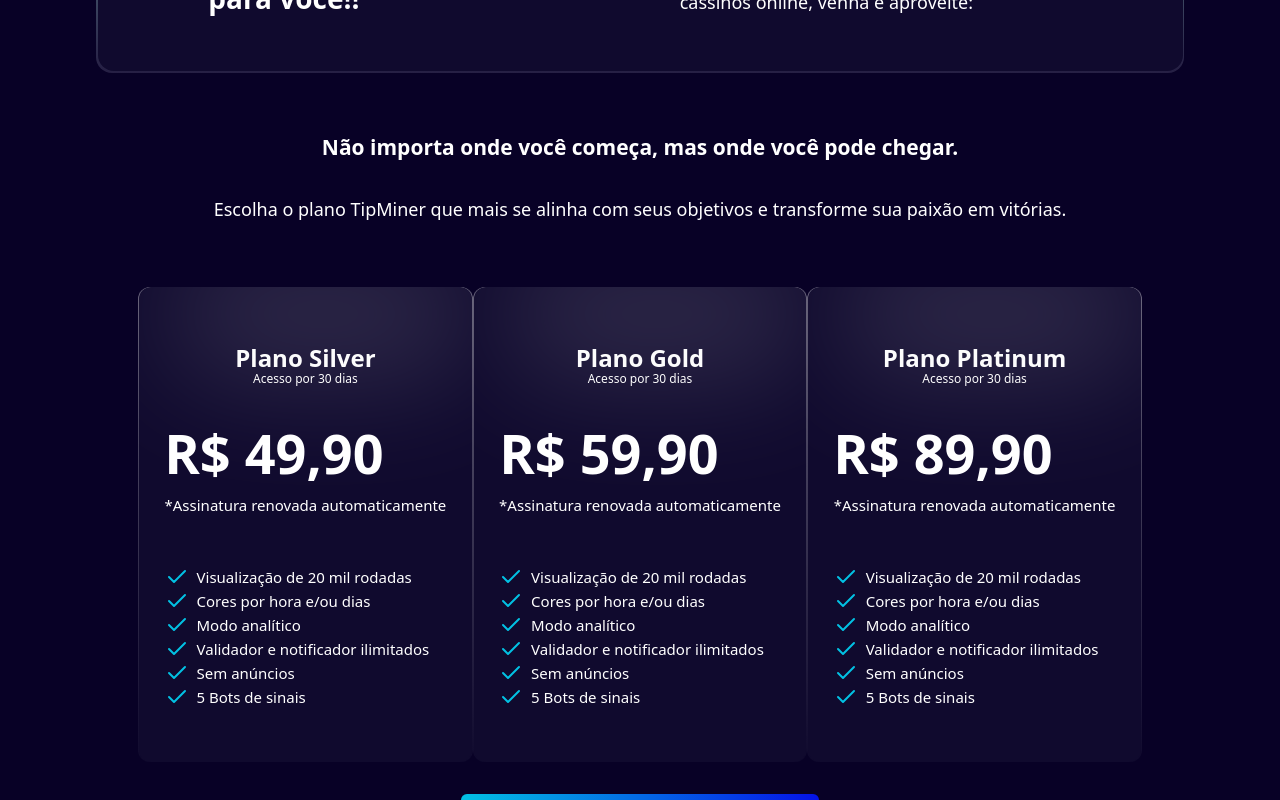
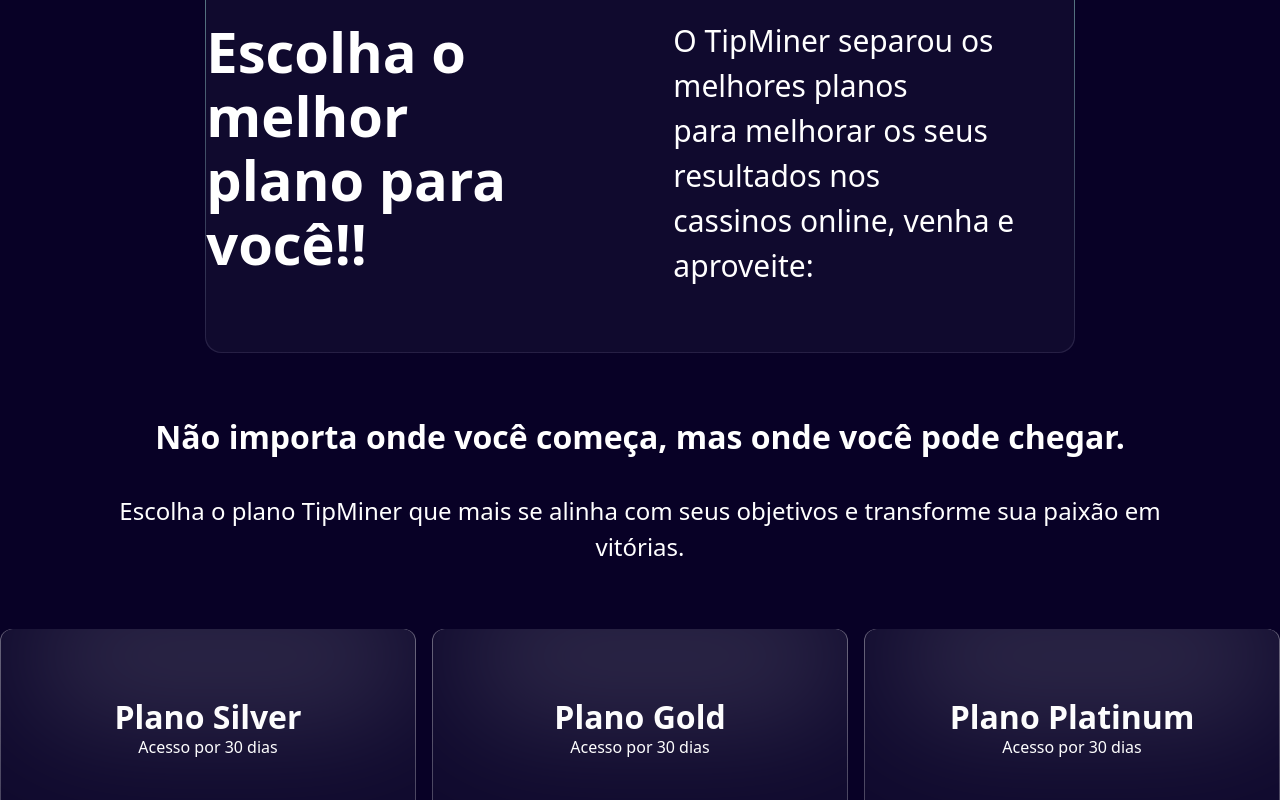
Before and after one commit to ImDevMota/lp-tip-miner, a React (Vite) app: page / in a window 1280 px wide. Shown: the part 7520-8320 px from the top of the page. Built offline with nearby package versions, Linux system fonts and the light colour scheme.

Commit message:
Desktop: Finalizei a section plans

```diff
--- a/src/components/Plans.jsx
+++ b/src/components/Plans.jsx
@@ -1,92 +1,95 @@
 import { Check } from "lucide-react";
+import BgPlans from "../assets/bg-plans.png";
 
 function Plans() {
   return (
-    <section className="flex justify-center items-center">
+    <section className="flex justify-center items-center relative">
       <div className="flex flex-col justify-center items-center w-[85%]">
-        <div className="p-[1.5px] bg-gradient-to-b from-[#5F858E] to-[#261f44] rounded-2xl w-[100%] mt-[1rem]">
-          <div className="bg-[#100a2e] sm:flex-row backdrop-blur-md py-[3.3rem] rounded-2xl text-[white] text-center flex flex-col justify-center items-center">
-            <h2 className="font-[700] text-[28px]">
-              Escolha o melhor plano para você!!
+        <div className="p-[1.5px] bg-gradient-to-b from-[#5F858E] to-[#261f44] rounded-2xl w-[100%] sm:w-[80%] mt-[1rem] sm:mt-[4rem]">
+          <div className="bg-[#100a2e] sm:flex-row backdrop-blur-md sm:gap-x-[8rem] py-[3.3rem] sm:py-[4rem] rounded-2xl text-[white] text-center flex flex-col justify-center items-center">
+            <h2 className="font-[700] text-[28px] sm:text-start mt-[0.8rem] sm:leading-[4rem] sm:text-[56px]">
+              Escolha o melhor <br />
+              plano para você!!
             </h2>
 
-            <p className="font-[400] text-[18px] w-[85%] mt-[1.5rem]">
-              O TipMiner separou os melhores planos para melhorar os seus
-              resultados nos cassinos online, venha e aproveite:
+            <p className="font-[400] text-[18px] w-[85%] sm:text-start sm:w-fit sm:text-[30px] mt-[1.5rem]">
+              O TipMiner separou os melhores planos <br />
+              para melhorar os seus resultados nos <br />
+              cassinos online, venha e aproveite:
             </p>
           </div>
         </div>
 
-        <h2 className="font-[700] text-white text-[21px] text-center mt-[3.7rem]">
+        <h2 className="font-[700] text-white text-[21px] text-center sm:text-[32px] mt-[3.7rem]">
           Não importa onde você começa, mas onde você pode chegar.
         </h2>
-        <p className="font-[400] text-white text-[18px] text-center mt-[2rem]">
+        <p className="font-[400] text-white text-[18px] sm:text-[24px] text-center mt-[2rem]">
           Escolha o plano TipMiner que mais se alinha com seus objetivos e
           transforme sua paixão em vitórias.
         </p>
 
-        <div className="flex flex-col sm:flex-row">
-          <div className="p-[0.8px] overflow-hidden bg-gradient-to-b from-[#ffffff60] to-[#100a2e] rounded-xl w-[100%] mt-[4rem]">
-            <div className="bg-[#100a2e] backdrop-blur-md py-[3.3rem] px-[1.6rem] rounded-xl text-[white] text-center flex flex-col ">
+        <div className="flex flex-col sm:flex-row sm:gap-x-[1rem]">
+          <div className="p-[0.8px] overflow-hidden bg-gradient-to-b from-[#ffffff60] to-[#100a2e] rounded-xl w-[100%] sm:w-[26rem] sm:h-[34.7rem] mt-[4rem]">
+            <div className="bg-[#100a2e] backdrop-blur-md py-[3.3rem] sm:py-[4rem] px-[1.6rem] rounded-xl text-[white] text-center flex flex-col ">
               <div class="absolute top-[-2.5rem] w-[95%] h-[8.35rem] bg-[#dfdee4] rounded-full blur-[3.7rem] opacity-15"></div>
 
               <div className="flex flex-col items-center text-center">
-                <h3 className="text-white font-[700] text-[24px]">
+                <h3 className="text-white font-[700] text-[24px] sm:text-[32px]">
                   Plano Silver
                 </h3>
-                <p className="text-white font-[500] text-[12px] mt-[-0.4rem]">
+                <p className="text-white font-[500] text-[12px] sm:text-[16px] mt-[-0.4rem]">
                   Acesso por 30 dias
                 </p>
               </div>
 
               <div className="flex flex-col mt-[1.6rem] items-center">
                 <div className="flex flex-col items-start">
-                  <h2 className="text-white font-[700] text-[54px]">
+                  <h2 className="text-white font-[700] text-[54px] sm:text-[64px]">
                     R$ 49,90
                   </h2>
-                  <p className="text-white font-[300] text-[15px]">
+                  <p className="text-white font-[300] text-[15px] sm:text-[18px]">
                     *Assinatura renovada automaticamente
                   </p>
 
                   <div className="flex flex-col mt-[3rem]">
                     <div className="flex flex-row items-center gap-x-[0.5rem]">
                       <Check className="text-[#02C1E3]" />
-                      <p className="font-[400] text-[15px] whitespace-nowrap">
+                      <p className="font-[400] text-[15px] sm:text-[18px] whitespace-nowrap">
                         Visualização de 20 mil rodadas
                       </p>
                     </div>
 
                     <div className="flex flex-row items-center gap-x-[0.5rem]">
                       <Check className="text-[#02C1E3]" />
-                      <p className="font-[400] text-[15px] whitespace-nowrap">
+                      <p className="font-[400] text-[15px] sm:text-[18px] whitespace-nowrap">
                         Cores por hora e/ou dias
                       </p>
                     </div>
 
                     <div className="flex flex-row items-center gap-x-[0.5rem]">
                       <Check className="text-[#02C1E3]" />
-                      <p className="font-[400] text-[15px] whitespace-nowrap">
+                      <p className="font-[400] text-[15px] sm:text-[18px] whitespace-nowrap">
                         Modo analítico
                       </p>
                     </div>
 
                     <div className="flex flex-row items-center gap-x-[0.5rem]">
                       <Check className="text-[#02C1E3]" />
-                      <p className="font-[400] text-[15px] whitespace-nowrap">
+                      <p className="font-[400] text-[15px] sm:text-[18px] whitespace-nowrap">
                         Validador e notificador ilimitados
                       </p>
                     </div>
 
                     <div className="flex flex-row items-center gap-x-[0.5rem]">
                       <Check className="text-[#02C1E3]" />
-                      <p className="font-[400] text-[15px] whitespace-nowrap">
+                      <p className="font-[400] text-[15px] sm:text-[18px] whitespace-nowrap">
                         Sem anúncios
                       </p>
                     </div>
 
                     <div className="flex flex-row items-center gap-x-[0.5rem]">
                       <Check className="text-[#02C1E3]" />
-                      <p className="font-[400] text-[15px] whitespace-nowrap">
+                      <p className="font-[400] text-[15px] sm:text-[18px] whitespace-nowrap">
                         5 Bots de sinais
                       </p>
                     </div>
@@ -96,67 +99,67 @@
             </div>
           </div>
 
-          <div className="p-[0.8px] overflow-hidden bg-gradient-to-b from-[#ffffff60] to-[#100a2e] rounded-xl w-[100%] mt-[4rem]">
-            <div className="bg-[#100a2e] backdrop-blur-md py-[3.3rem] px-[1.6rem] rounded-xl text-[white] text-center flex flex-col ">
+          <div className="p-[0.8px] overflow-hidden bg-gradient-to-b from-[#ffffff60] to-[#100a2e] rounded-xl w-[100%] sm:w-[26rem] sm:h-[34.7rem] mt-[4rem]">
+            <div className="bg-[#100a2e] backdrop-blur-md py-[3.3rem] sm:py-[4rem]  px-[1.6rem] rounded-xl text-[white] text-center flex flex-col ">
               <div class="absolute top-[-2.5rem] w-[95%] h-[8.35rem] bg-[#dfdee4] rounded-full blur-[3.7rem] opacity-15"></div>
 
               <div className="flex flex-col items-center text-center">
-                <h3 className="text-white font-[700] text-[24px]">
+                <h3 className="text-white font-[700] text-[24px] sm:text-[32px]">
                   Plano Gold
                 </h3>
-                <p className="text-white font-[500] text-[12px] mt-[-0.4rem]">
+                <p className="text-white font-[500] text-[12px] sm:text-[16px] mt-[-0.4rem]">
                   Acesso por 30 dias
                 </p>
               </div>
 
               <div className="flex flex-col mt-[1.6rem] items-center">
                 <div className="flex flex-col items-start">
-                  <h2 className="text-white font-[700] text-[54px]">
+                  <h2 className="text-white font-[700] text-[54px] sm:text-[64px]">
                     R$ 59,90
                   </h2>
-                  <p className="text-white font-[300] text-[15px]">
+                  <p className="text-white font-[300] text-[15px] sm:text-[18px]">
                     *Assinatura renovada automaticamente
                   </p>
 
                   <div className="flex flex-col mt-[3rem]">
                     <div className="flex flex-row items-center gap-x-[0.5rem]">
                       <Check className="text-[#02C1E3]" />
-                      <p className="font-[400] text-[15px] whitespace-nowrap">
+                      <p className="font-[400] text-[15px] sm:text-[18px] whitespace-nowrap">
                         Visualização de 20 mil rodadas
                       </p>
                     </div>
 
                     <div className="flex flex-row items-center gap-x-[0.5rem]">
                       <Check className="text-[#02C1E3]" />
-                      <p className="font-[400] text-[15px] whitespace-nowrap">
+                      <p className="font-[400] text-[15px] sm:text-[18px] whitespace-nowrap">
                         Cores por hora e/ou dias
                       </p>
                     </div>
 
                     <div className="flex flex-row items-center gap-x-[0.5rem]">
                       <Check className="text-[#02C1E3]" />
-                      <p className="font-[400] text-[15px] whitespace-nowrap">
+                      <p className="font-[400] text-[15px] sm:text-[18px] whitespace-nowrap">
                         Modo analítico
                       </p>
                     </div>
 
                     <div className="flex flex-row items-center gap-x-[0.5rem]">
                       <Check className="text-[#02C1E3]" />
-                      <p className="font-[400] text-[15px] whitespace-nowrap">
+                      <p className="font-[400] text-[15px] sm:text-[18px] whitespace-nowrap">
                         Validador e notificador ilimitados
                       </p>
                     </div>
 
                     <div className="flex flex-row items-center gap-x-[0.5rem]">
                       <Check className="text-[#02C1E3]" />
-                      <p className="font-[400] text-[15px] whitespace-nowrap">
+                      <p className="font-[400] text-[15px] sm:text-[18px] whitespace-nowrap">
                         Sem anúncios
                       </p>
                     </div>
 
                     <div className="flex flex-row items-center gap-x-[0.5rem]">
                       <Check className="text-[#02C1E3]" />
-                      <p className="font-[400] text-[15px] whitespace-nowrap">
+                      <p className="font-[400] text-[15px] sm:text-[18px] whitespace-nowrap">
                         5 Bots de sinais
                       </p>
                     </div>
@@ -166,67 +169,67 @@
             </div>
           </div>
 
-          <div className="p-[0.8px] overflow-hidden bg-gradient-to-b from-[#ffffff60] to-[#100a2e] rounded-xl w-[100%] mt-[4rem]">
-            <div className="bg-[#100a2e] backdrop-blur-md py-[3.3rem] px-[1.6rem] rounded-xl text-[white] text-center flex flex-col ">
+          <div className="p-[0.8px] overflow-hidden bg-gradient-to-b from-[#ffffff60] to-[#100a2e] rounded-xl w-[100%] sm:w-[26rem] sm:h-[34.7rem] mt-[4rem]">
+            <div className="bg-[#100a2e] backdrop-blur-md py-[3.3rem] sm:py-[4rem]  px-[1.6rem] rounded-xl text-[white] text-center flex flex-col ">
               <div class="absolute top-[-2.5rem] w-[95%] h-[8.35rem] bg-[#dfdee4] rounded-full blur-[3.7rem] opacity-15"></div>
 
               <div className="flex flex-col items-center text-center">
-                <h3 className="text-white font-[700] text-[24px]">
+                <h3 className="text-white font-[700] text-[24px] sm:text-[32px]">
                   Plano Platinum
                 </h3>
-                <p className="text-white font-[500] text-[12px] mt-[-0.4rem]">
+                <p className="text-white font-[500] text-[12px] sm:text-[16px] mt-[-0.4rem]">
                   Acesso por 30 dias
                 </p>
               </div>
 
               <div className="flex flex-col mt-[1.6rem] items-center">
                 <div className="flex flex-col items-start">
-                  <h2 className="text-white font-[700] text-[54px]">
+                  <h2 className="text-white font-[700] text-[54px] sm:text-[64px]">
                     R$ 89,90
                   </h2>
-                  <p className="text-white font-[300] text-[15px]">
+                  <p className="text-white font-[300] text-[15px] sm:text-[18px]">
                     *Assinatura renovada automaticamente
                   </p>
 
                   <div className="flex flex-col mt-[3rem]">
                     <div className="flex flex-row items-center gap-x-[0.5rem]">
                       <Check className="text-[#02C1E3]" />
-                      <p className="font-[400] text-[15px] whitespace-nowrap">
+                      <p className="font-[400] text-[15px] sm:text-[18px] whitespace-nowrap">
                         Visualização de 20 mil rodadas
                       </p>
                     </div>
 
                     <div className="flex flex-row items-center gap-x-[0.5rem]">
                       <Check className="text-[#02C1E3]" />
-                      <p className="font-[400] text-[15px] whitespace-nowrap">
+                      <p className="font-[400] text-[15px] sm:text-[18px] whitespace-nowrap">
                         Cores por hora e/ou dias
                       </p>
                     </div>
 
                     <div className="flex flex-row items-center gap-x-[0.5rem]">
                       <Check className="text-[#02C1E3]" />
-                      <p className="font-[400] text-[15px] whitespace-nowrap">
+                      <p className="font-[400] text-[15px] sm:text-[18px] whitespace-nowrap">
                         Modo analítico
                       </p>
                     </div>
 
                     <div className="flex flex-row items-center gap-x-[0.5rem]">
                       <Check className="text-[#02C1E3]" />
-                      <p className="font-[400] text-[15px] whitespace-nowrap">
+                      <p className="font-[400] text-[15px] sm:text-[18px] whitespace-nowrap">
                         Validador e notificador ilimitados
                       </p>
                     </div>
 
                     <div className="flex flex-row items-center gap-x-[0.5rem]">
                       <Check className="text-[#02C1E3]" />
-                      <p className="font-[400] text-[15px] whitespace-nowrap">
+                      <p className="font-[400] text-[15px] sm:text-[18px] whitespace-nowrap">
                         Sem anúncios
                       </p>
                     </div>
 
                     <div className="flex flex-row items-center gap-x-[0.5rem]">
                       <Check className="text-[#02C1E3]" />
-                      <p className="font-[400] text-[15px] whitespace-nowrap">
+                      <p className="font-[400] text-[15px] sm:text-[18px] whitespace-nowrap">
                         5 Bots de sinais
                       </p>
                     </div>
@@ -237,10 +240,16 @@
           </div>
         </div>
 
-        <a className="text-[white] mt-[2rem] text-[14px] px-[1.3rem] py-[0.8rem]  text-center rounded-md font-[600] bg-gradient-to-r from-[#02C1E3] to-[#0412E7]">
+        <a className="text-[white] mt-[2.5rem] sm:mt-[6rem] sm:mb-[2.5rem] text-[14px] sm:w-[32.35rem] sm:justify-center sm:flex sm:whitespace-nowrap sm:py-[1.1rem] sm:text-[20px] w-[85%] text-center px-[1.3rem] py-[0.8rem] rounded-md font-[600] bg-gradient-to-r from-[#02C1E3] to-[#0412E7]">
           Quero aumentar meus lucros com o TipMiner
         </a>
       </div>
+
+      <img
+        src={BgPlans}
+        alt=""
+        className="hidden sm:block absolute bottom-[-70rem]"
+      />
     </section>
   );
 }
```
Also changed, not shown: src/assets/bg-plans.png (added).
